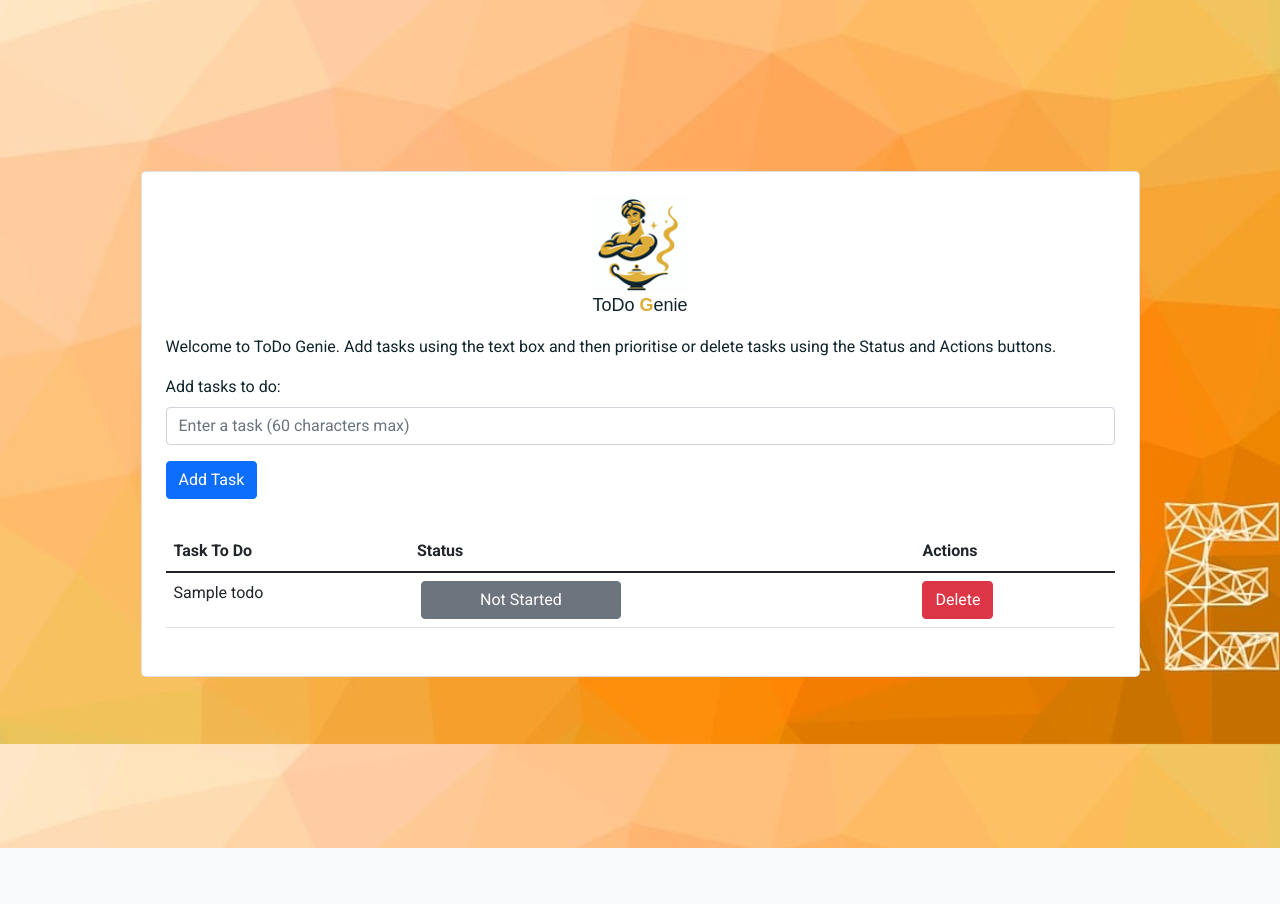
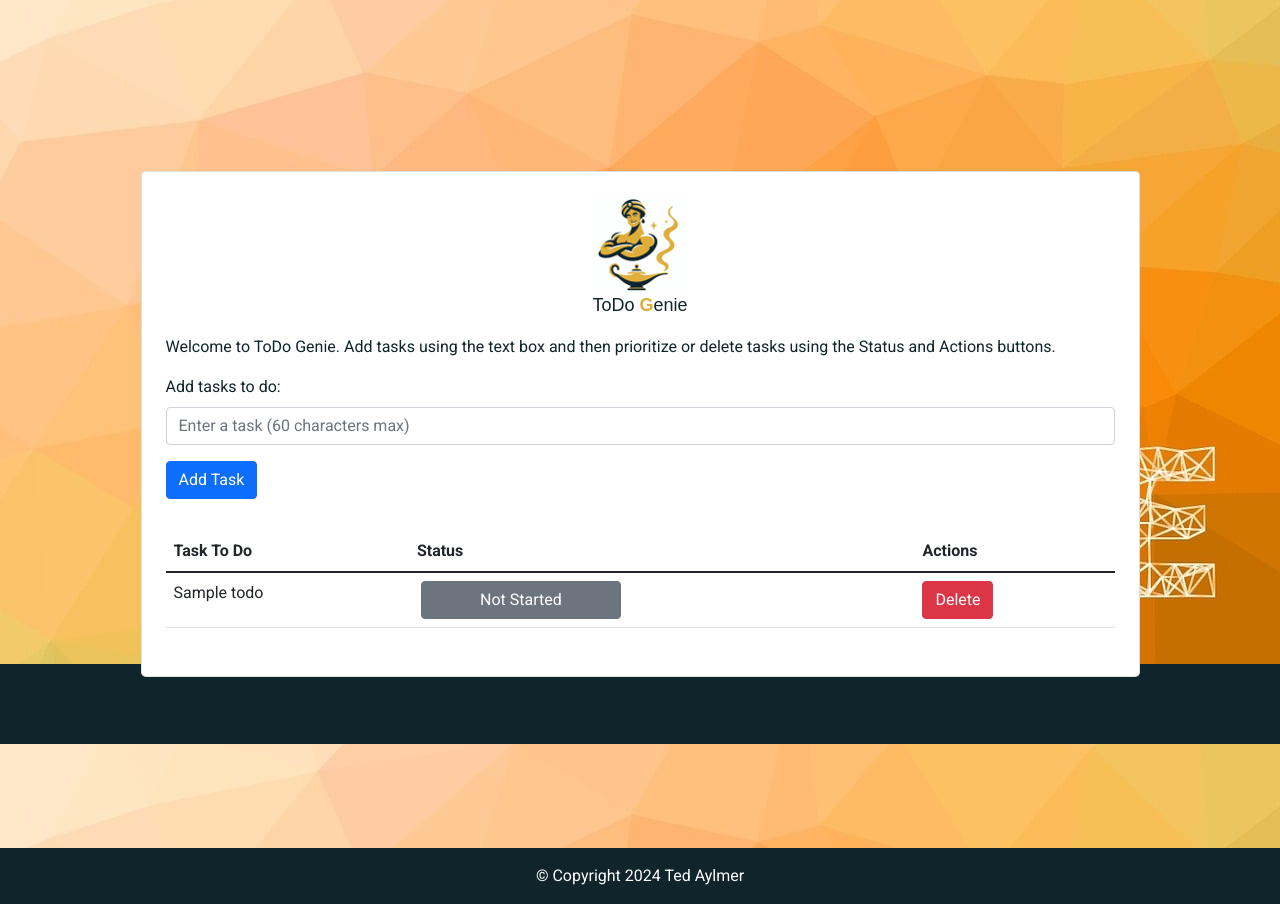
Before and after one commit to Tedbot2000/todo-genie, a Django app: page / in a window 1280 px wide. Shown: the part 56-960 px from the top of the page. Before the commit the page ends 904 px from the top, so only its background shows below. Run offline with Django 4.2, Linux system fonts and the light colour scheme; a user stored in the database is signed in; tables that the repository leaves empty hold one stand-in row (values such as "Sample post"); some web fonts are replaced.

Commit message:
feat(ui): add footer component

```diff
--- a/static/css/style.css
+++ b/static/css/style.css
@@ -1,4 +1,7 @@
 body {
+    display: flex;
+    flex-direction: column;
+    min-height: 100vh; /* Full viewport height */
     background-color: #DFAD38;
     color: #0F242B;
     font-family: "Roboto", sans-serif;
@@ -24,13 +27,18 @@
       margin-right: auto;
   }
 
+  main {
+    flex: 1; /* make main content area grow to fill the available space */
+  }
+
   /* remove spacing between buttons */
   a.d-inline-block {
     margin: 0;
   }
   /* Main section height 100% of viewport */
   .main-card-container {
-    height: 100vh;
+    height: 100vh
+    /* margin-bottom: 3rem; */
   }
   .navbar-brand {
     padding: 0;
@@ -48,8 +56,8 @@
 
   /* Container padding */
   .container {
-    padding-top: 5rem;
-    padding-bottom: 5rem;
+    padding-top: 2rem;
+    padding-bottom: 2rem;
   }
 
   /* Card styling */
@@ -109,8 +117,19 @@
     width: 200px;
 }
 
+footer {
+  margin-top: auto; /* Pushes the footer to the bottom */
+  background-color: #0F242B;
+}
+
 /* Media query to target smaller than tablet screens */
 @media (max-width: 768px) {
+
+  /* Reduce top and bottom padding */
+  .container {
+    padding-top: 0.25rem;
+    padding-bottom: 0.25rem;
+  }
 
   /* Hide the first table header cell (Task To Do) */
   .table th:first-child {
@@ -142,6 +161,11 @@
     display: inline-block;
   }
 
+  /* Push the footer down on small screens */
+  .main-card-container {
+    height: auto;
+  }
+
 }
 
 /* Media query to target smaller than laptop screens */
--- a/templates/account/base.html
+++ b/templates/account/base.html
@@ -8,7 +8,7 @@
     {% block extra_head %}
     {% endblock extra_head %}
   </head>
-  <body>
+  <body >
     {% block body %}
 
     {% if messages %}
--- a/templates/account/login.html
+++ b/templates/account/login.html
@@ -10,7 +10,7 @@
     <div class="row">
         <div class="col-md-6 float-left">
             <article class="card rounded-3">
-                <div class="card-body custom-card-body p-4">
+                <div class="card-body custom-card-body p-6">
                     <header>
                         <img class="img-center" src="{% static 'images/genielogosmall.png' %}" alt="Genie Logo">
                         <p class="text-center brand-text">ToDo <span class="brand-text-lite">G</span>enie</p>
@@ -21,7 +21,7 @@
 
                             <p>{% blocktrans %}Welcome to ToDo Genie. Your personal to-do list.
                                 Please log in to create a task list. If you
-                                have not created an account yet, then <a class="link" href="{{ signup_url }}">sign up</a>
+                                have not created an account yet, then <a class="link" href="{{ signup_url }}">register</a>
                                 first.{% endblocktrans %}</p>
                         </div>
                     </div>
--- a/templates/account/logout.html
+++ b/templates/account/logout.html
@@ -7,7 +7,7 @@
 {% block content %}
 <div class="container">
     <article class="card rounded-3">
-        <div class="card-body custom-card-body p-4">
+        <div class="card-body custom-card-body p-6">
             <header>
                 <img class="img-center" src="{% static 'images/genielogosmall.png' %}" alt="Genie Logo">
                 <p class="text-center brand-text">ToDo <span class="brand-text-lite">G</span>enie</p>
--- a/templates/account/signup.html
+++ b/templates/account/signup.html
@@ -17,7 +17,7 @@
                     </header>
                     <div class="row">
                         <div class="col-md-12">
-                            <h3>{% trans "Sign Up" %}</h3>
+                            <h3>{% trans "Register" %}</h3>
 
                             <p>{% blocktrans %}Create a new account to start using ToDo Genie.{% endblocktrans %}</p>
                         </div>
--- a/templates/base.html
+++ b/templates/base.html
@@ -26,7 +26,7 @@
     <link rel="preconnect" href="https://fonts.gstatic.com" crossorigin>
     <link href="https://fonts.googleapis.com/css2?family=Roboto:ital,wght@0,100;0,300;0,400;0,500;0,700;0,900;1,100;1,300;1,400;1,500;1,700;1,900&display=swap" rel="stylesheet">
 </head>
-<body id="bootstrap-overrides">
+<body class="d-flex flex-column min-vh-100">
     <!-- Navigation bar -->
     <nav class="navbar navbar-expand-lg navbar-light bg-light">
         <div class="container-fluid">
@@ -60,10 +60,17 @@
     </nav>
 
     <!-- Main content section -->
-    <main class="container py-4">
+    <main class="flex-fill container py-4">
         {% block content %}
         {% endblock %}
     </main>
+
+    <!-- Footer -->
+    <footer class="text-center text-lg-start text-white mt-auto">
+        <div class="text-center p-3">
+            © Copyright 2024 Ted Aylmer
+        </div>
+    </footer>
 
     <!-- Bootstrap JS -->
     <script src="https://cdn.jsdelivr.net/npm/bootstrap@5.1.3/dist/js/bootstrap.min.js" integrity="sha384-QJHtvGhmr9XOIpI6YVutG+2QOK9T+ZnN4kzFN1RtK3zEFEIsxhlmWl5/YESvpZ13" crossorigin="anonymous"></script>
--- a/todo/templates/todo/todo_list.html
+++ b/todo/templates/todo/todo_list.html
@@ -4,8 +4,8 @@
 {% block title %}ToDo List - ToDo Genie{% endblock %}
 
 {% block content %}
-<section class="vh-100 main-card-container">
-    <div class="container py-5 h-100">
+<section class="main-card-container">
+    <div class="container h-100 py-3">
         <div class="row d-flex justify-content-center align-items-center h-100">
             <div class="col-lg-12 col-xl-11">
                 <article class="card rounded-3">
@@ -15,7 +15,7 @@
                             <p class="text-center brand-text">ToDo <span class="brand-text-lite">G</span>enie</p>
                         </header>
                         <section class="instructions">
-                            <p>Welcome to ToDo Genie. Add tasks using the text box and then prioritise or delete tasks using the Status and Actions buttons.</p>
+                            <p>Welcome to ToDo Genie. Add tasks using the text box and then prioritize or delete tasks using the Status and Actions buttons.</p>
                         </section>
                         <!-- Display messages -->
                         {% if messages %}
```
Also changed, not shown: todo/templates/todo/registerNOT.html (deleted, +0 -20 lines), todo/static/images/backgroundtile.png (deleted), todo/static/images/genie.jpeg (deleted), todo/static/images/genielogosmall.jpeg (deleted), todo/static/images/inspiration-background.jpg, todo/static/images/wasbackgroundtile.png (deleted).
